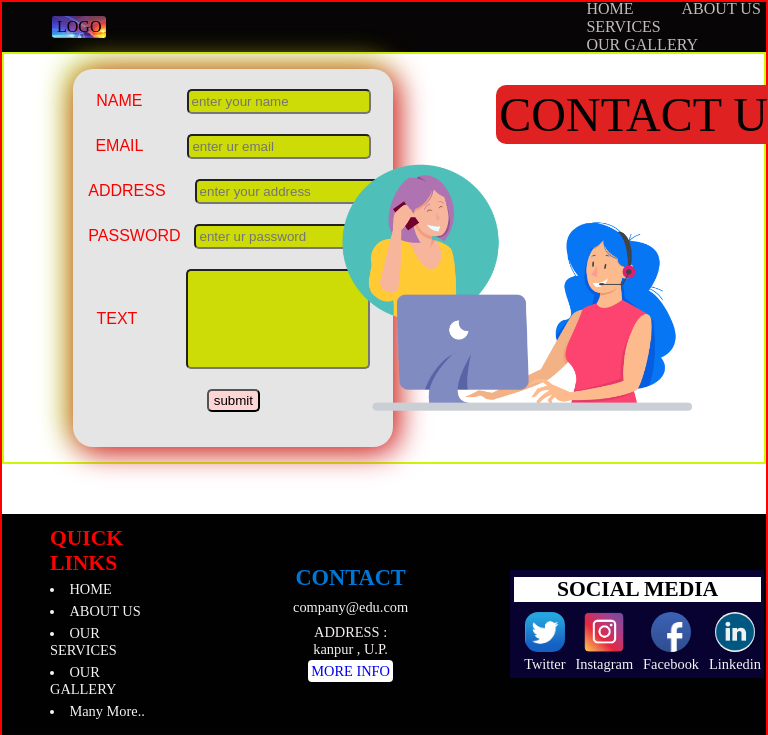
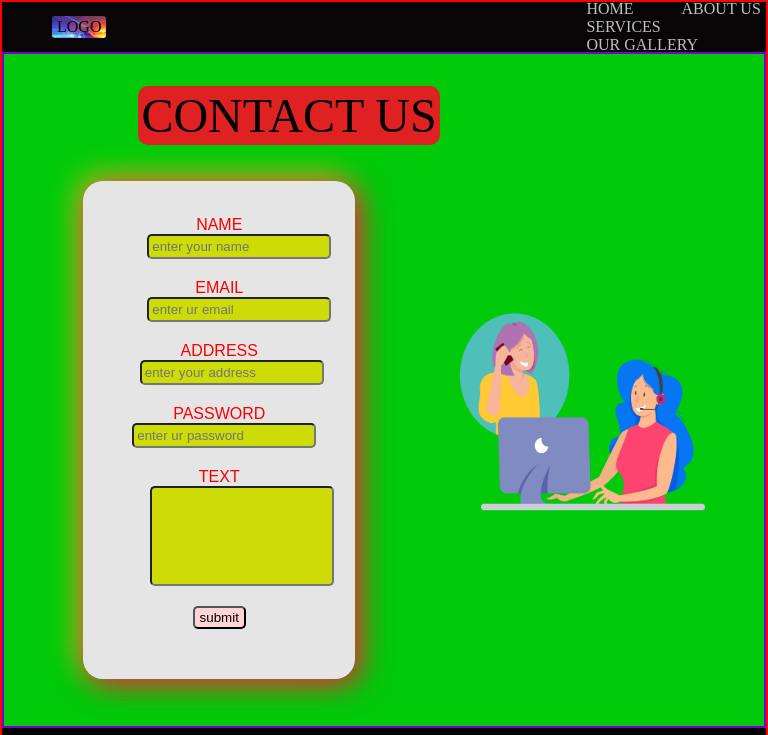
Before and after one commit to Lovegupta112/LT_DEC2021_Lovegupta, a plain HTML site: page contactus.html in a window 768 px wide. Shown: the top 735 px of the page. Drawn offline with Linux system fonts and the light colour scheme.

Commit message:
Adding media query for responsiveness

```diff
--- a/contactus.css
+++ b/contactus.css
@@ -106,3 +106,75 @@ margin-top: 4rem;
     padding:2px 3px 2px 3px;
     border-radius: 10px;
 }
+
+@media screen and ( min-width:501px) and (max-width:768px){
+    .servicescontact{
+        background-color: rgb(0, 202, 10);
+        border: 2px solid rgb(118, 1, 214);
+        display: flex;
+        width:100%;
+        justify-content:space-around;
+        padding: 15px 1px 15px 18px;
+        align-items: center;
+        height:fit-content;
+        position: relative;
+    /* object-fit:fill; */
+    }
+    .formdiv{
+        background-color: rgb(230, 229, 229);
+        width:17em;
+        padding: 15px 10px 15px 10px;
+        /* align-items: center; */
+        text-align: center;
+        height:fit-content;
+        border-radius: 20px;
+
+        margin:7em 0.1em 2em 1em;
+        box-shadow: 5px 5px 30px crimson,-5px -5px 30px rgb(177, 220, 20);
+    }
+    .formdiv form{
+        width: 100rem;
+        width: fit-content;
+        /* background-color: rgb(194, 54, 171); */
+        margin: auto;
+        height: fit-content;
+        text-align: center;
+        padding: 20px 10px 15px 10px;
+        }
+
+        .servicescontact .formimage img{
+            /* background-color: rgb(190, 27, 27); */
+            height:15em;
+            width:17em;
+            margin-top: 3rem;
+            margin-right:-0.1em;
+            }
+
+            .servicescontact .contactus{
+                background-color: rgb(224, 33, 33);
+                display: inline-block;
+                /* margin-top:-13em; */
+                /* margin-left: -36rem; */
+                font-size: 3rem;
+                padding:2px 3px 2px 3px;
+                border-radius: 10px;
+                position: absolute;
+                /* bottom:0px; */
+                left:2.8em;
+                top:6.66em;
+            }
+}
+
+@media screen and ( min-width:769px) and (max-width:895px){
+    .servicescontact .contactus{
+        background-color: rgb(224, 33, 33);
+        display: inline-block;
+        margin-top:-18rem;
+        margin-right: -30rem;
+        font-size: 3rem;
+        padding:2px 3px 2px 3px;
+        border-radius: 10px;
+    }
+
+
+}
```
